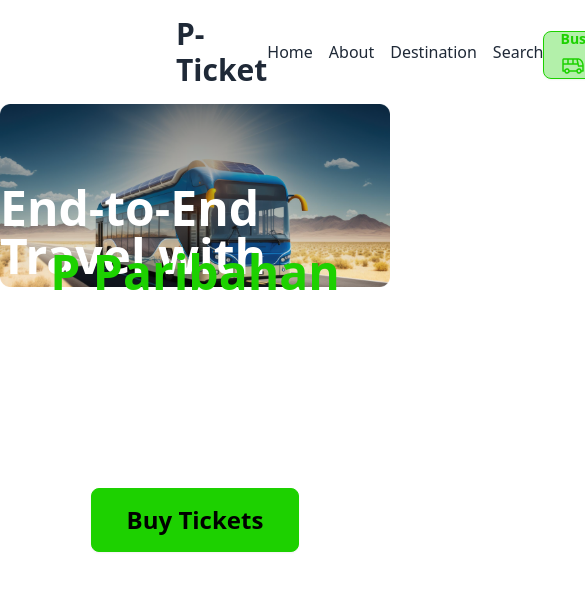
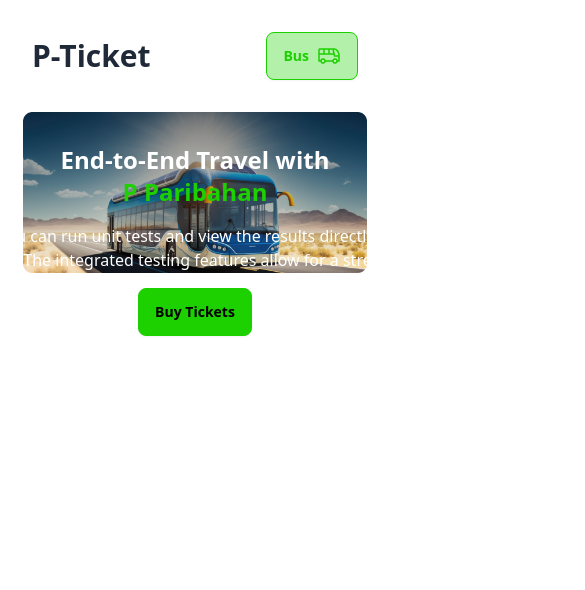
Before and after one commit to Myself-Ashish-Sarker/assignment-05, a plain HTML site: page index.html in a window 390 px wide. Shown: the whole page, 585 px wide, since content can reach past the window. Drawn offline with nearby package versions, Linux system fonts and the light colour scheme.

Commit message:
css filed added, header section responived

```diff
--- a/index.html
+++ b/index.html
@@ -9,16 +9,20 @@
     <script src="https://cdn.tailwindcss.com"></script>
     <!-- linking daisyUi -->
 
+    <!-- linking CSS -->
+    <link rel="stylesheet" href="./styles.css">
+    <!-- linking CSS -->
+
     <title>Document</title>
 </head>
 <body>
     <!-- header section -->
     <!-- nav section -->
-    <nav class="flex justify-between items-center px-44 py-4">
+    <nav class="flex justify-between items-center lg:px-44 lg:py-4 px-8 py-8">
         <div>
             <h1 class="text-3xl font-bold cursor-pointer">P-Ticket</h1>
         </div>
-        <div>
+        <div class="css-nav-list">
             <ul class="flex gap-4 cursor-pointer">
                 <li>Home</li>
                 <li>About</li>
@@ -34,15 +38,20 @@
 
     <!-- banner section -->
     <div class="relative flex justify-center">
-        <img src="./assets/banner.png" alt="">
-        <h1 class="absolute top-20 text-5xl font-extrabold text-white">End-to-End Travel with</h1>
-        <h1 class="absolute top-36 text-5xl font-extrabold text-[#1DD100]">P Paribahan</h1>
-        <p class="absolute top-52 w-[35rem] text-center text-white">Yes, you can run unit tests and view the results directly within the app. The integrated testing features allow for a streamlined .</p>
-        <button class="absolute top-96 btn w-[13rem] h-[4rem] bg-[#1DD100] border-[#1DD100] text-2xl text-black cursor-pointer hover:bg-[#1DD100]">Buy Tickets</button>
+        <img class="css-banner" src="./assets/banner.png" alt="">
+        <h1 class="absolute lg:top-20 top-8 lg:text-5xl text-2xl font-extrabold text-white">End-to-End Travel with</h1>
+        <h1 class="absolute lg:top-36 top-16 lg:text-5xl text-2xl font-extrabold text-[#1DD100]">P Paribahan</h1>
+        <p class="absolute lg:top-52 top-28 lg:w-[35rem] w-[30rem] text-center text-white">Yes, you can run unit tests and view the results directly within the app. The integrated testing features allow for a streamlined .</p>
+        <button class="absolute lg:top-96 top-44 btn lg:w-[13rem] lg:h-[4rem] bg-[#1DD100] border-[#1DD100] lg:text-2xl text-black cursor-pointer hover:bg-[#1DD100]">Buy Tickets</button>
     </div>
     <!-- banner section -->
+    <!-- header section -->
 
-    <!-- header section -->
+    <!-- main section -->
+    <main>
+        <section></section>
+    </main>
+    <!-- main section -->
 
     <script src="./main.js"></script>
 </body>
--- /dev/null
+++ b/styles.css
@@ -0,0 +1,10 @@
+@media only screen and (max-width: 600px) {
+    .css-nav-list {
+        display: none;
+    }
+
+    .css-banner {
+        max-width: 88%;
+    }
+
+}
```
